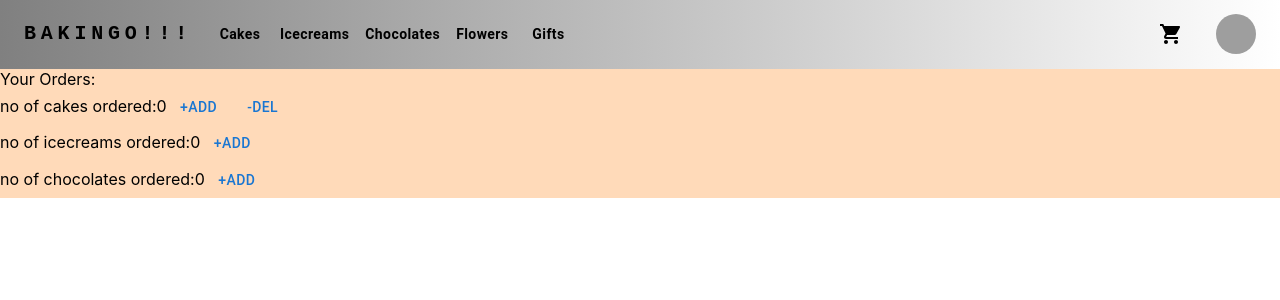
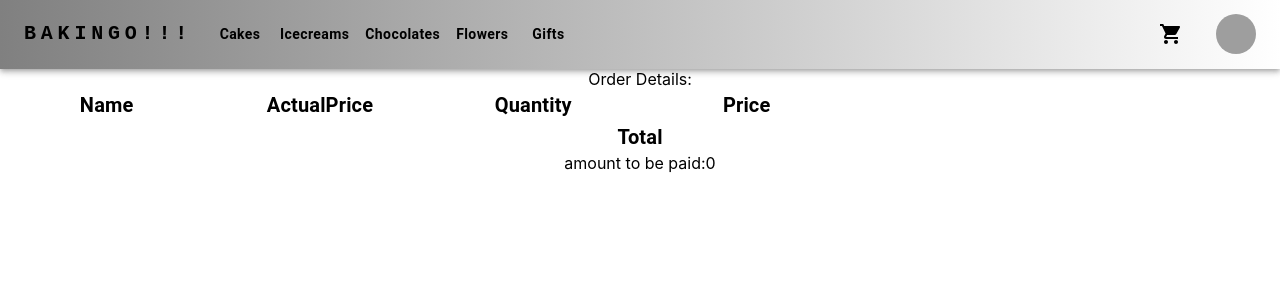
Before and after one commit to gsrrinathreddy/surya-react-ims, a React (Create React App) app: page /cart in a window 1280 px wide. Shown: the top 300 px of the page. Built offline with nearby package versions, Linux system fonts and the light colour scheme; grey boxes are pictures that could not be loaded.

Commit message:
cartspage updated
made necessary changes in cartspage by adding items description

```diff
--- a/src/components/Mediacard/index.js
+++ b/src/components/Mediacard/index.js
@@ -70,7 +70,7 @@ export default function MediaCard(props) {
     let title=props.title;
     let photo=props.photo;
     let price=props.price
-    let dicountedPrice=props.discountedPrice
+    let discountedPrice=props.discountedPrice
     let clr=props.clr
     let ordername=props.ordername
 
@@ -84,6 +84,13 @@ export default function MediaCard(props) {
 
 
   };
+  let params={
+    title:title,
+    price:price,
+    discountedPrice:discountedPrice,
+    qty:parseInt(qty)
+
+  }
 
   return (
 
@@ -134,13 +141,13 @@ export default function MediaCard(props) {
       <Box>
       <Button variant='contained' aria-label="cart " color="success" onClick={()=>{
       if (ordername=="cake") {
-        dispatch(ckorder(qty))
+        dispatch(ckorder(params))
 
       }
        else if (ordername=="icecream") {
-        dispatch(iceOrd(qty))
+        dispatch(iceOrd(params))
        } else if(ordername=="chocolate")  {
-        dispatch(chocorder(qty))
+        dispatch(chocorder(params))
       }
 
       }}>
@@ -175,7 +182,7 @@ export default function MediaCard(props) {
 
           <Typography ><del>actualprice:{price}</del></Typography>
           <Typography >
-         Discounted Price: {dicountedPrice}
+         Discounted Price: {discountedPrice}
           </Typography>
 
         </CardContent>
--- a/src/features/cake/cakeslice.js
+++ b/src/features/cake/cakeslice.js
@@ -14,7 +14,7 @@ const cakeSlice=createSlice({
            }else{
 
             state.noOfcakes-=action.payload
-            state.noOfordered+=parseInt(action.payload)
+            state.noOfordered+=parseInt(action.payload.qty)
            }
         },
         restocked:(state,action)=>{
--- /dev/null
+++ b/src/features/cart/cartslice.js
@@ -0,0 +1,64 @@
+import {createSlice} from '@reduxjs/toolkit';
+
+const initialState={
+    cartList:[],
+    totalItems:0
+}
+
+const cartSlice=createSlice({
+    name:'cart',
+    initialState,
+    extraReducers:{
+        ['cake/ordered']:(state,action)=>{
+
+            console.log('cart',action.payload);
+
+            state.cartList.push(action.payload);
+
+            state.totalItems +=parseInt(action.payload.qty);
+
+        },
+
+        ['chocolate/ordered']:(state,action)=>{
+
+            console.log('cart',action.payload)
+
+            state.cartList.push(action.payload);
+
+            state.totalItems +=parseInt(action.payload.qty);
+
+        },
+
+        ['flower/ordered']:(state,action)=>{
+
+            console.log('cart',action.payload)
+
+            state.cartList.push(action.payload);
+
+            state.totalItems +=parseInt(action.payload.qty);
+
+        },
+
+        ['gift/ordered']:(state,action)=>{
+
+            console.log('cart',action.payload);
+
+            state.cartList.push(action.payload);
+
+            state.totalItems +=parseInt(action.payload.qty);
+
+        },
+
+        ['ice/ordered']:(state,action)=>{
+
+            console.log('cart',action.payload);
+
+            state.cartList.push(action.payload);
+
+            state.totalItems +=parseInt(action.payload.qty);
+
+        }
+    }
+})
+
+export default cartSlice.reducer
--- a/src/features/chocolates/chocslice.js
+++ b/src/features/chocolates/chocslice.js
@@ -11,7 +11,7 @@ const chocoSlice=createSlice({
     reducers:{
         ordered:(state,action)=>{
             state.noOfchoclates-=action.payload;
-            state.orderChcos+=parseInt(action.payload)
+            state.orderChcos+=parseInt(action.payload.qty)
         },
         restocked:(state,action)=>{
             state.noOfchoclates+=action.payload
--- a/src/features/iceCream/icecreamSlice.js
+++ b/src/features/iceCream/icecreamSlice.js
@@ -16,7 +16,7 @@ const iceSlice=createSlice({
             }
             else{
                 state.noOficecreams-=action.payload
-                state.noOfordered+=parseInt(action.payload)
+                state.noOfordered+=parseInt(action.payload.qty)
             }
         },
         restocked:(state,action)=>{
--- a/src/pages/cartspage/index.js
+++ b/src/pages/cartspage/index.js
@@ -1,10 +1,11 @@
 import { useSelector,useDispatch } from "react-redux";
 import Box from '@mui/material/Box';
-import { Button } from "@mui/material";
+import { Button ,Typography,Grid} from "@mui/material";
 import { ordered,cancelled} from "../../features/cake/cakeslice";
 import { useEffect, useState } from "react";
 import { ordered as icecreamorder } from "../../features/iceCream/icecreamSlice";
 import { ordered as chocorder } from "../../features/chocolates/chocslice";
+import { useNavigate } from "react-router-dom";
 
 
 
@@ -14,46 +15,199 @@ export default function CartsPage(){
   const orderedcakes=useSelector((state)=>state.cake.noOfordered)
   const orderedicecreams=useSelector((state)=>state.ice.noOfordered)
   const chocs=useSelector((state)=>state.chocolate.orderChcos)
+  const cartList=useSelector((state)=>state.cart.cartList)
+  console.log(cartList)
+  const navigate=useNavigate()
+  let sum=0
 
     return(
         <>
-        { <Box sx={{ width:'100%',backgroundColor:'peachpuff', textAlign:'left' }}>
-        Your Orders:
-        <br/>
+         <Box>
 
-      no of cakes ordered:{orderedcakes}
-      <Button onClick={()=>{
-        dispatch(ordered(1))
-      }}>
-        +Add
-      </Button>
-      <Button onClick={()=>{
+                Order Details:
 
-      if(orderedcakes>=1){
-        dispatch(cancelled(1))
-      }else{
-        console.log("out of stock")
-      }}
-      }>-Del</Button>
-      <br/>
-      no of icecreams ordered:{orderedicecreams}
+                <Grid container>
 
-      <Button onClick={()=>{
-        dispatch(icecreamorder(1))
-      }}>
-        +Add
-      </Button>
-      <br/>
-        no of chocolates ordered:{chocs}
+                    <Grid md={2}>
 
-      <Button onClick={()=>{
-      dispatch(chocorder(1))
-      }}>
-      +Add
-      </Button>
+                <Typography variant='h6' sx={{fontWeight:'bold'}}>Name</Typography>
 
-        </Box> }
+                {
 
-        </>
+                    cartList.map((item)=>{
+
+                        return(
+
+                            <Typography>
+
+                            {item.title}
+
+                            </Typography>
+
+                        )
+
+                    })
+
+                }
+
+                </Grid>
+
+                <Grid md={2}>
+
+                <Typography variant='h6' sx={{fontWeight:'bold'}}>
+
+                    ActualPrice
+
+                    </Typography>
+
+                    {
+
+                        cartList.map((item)=>{
+
+                            return(
+
+                                <Typography>
+
+                                    {item.discountedPrice}
+
+                                </Typography>
+
+
+
+                            )
+
+                        })
+
+                    }
+
+                    </Grid>
+
+
+
+                    <Grid md={2}>
+
+                    <Typography variant='h6' sx={{fontWeight:'bold'}}>
+
+                    Quantity
+
+                    </Typography>
+
+                    {
+
+                        cartList.map((item)=>{
+
+                            return(
+
+                                <Typography>
+
+                                    {item.qty}
+
+                                </Typography>
+
+
+
+                            )
+
+                        })
+
+                    }
+
+                    </Grid>
+
+
+
+                    <Grid md={2}>
+
+                   <Typography variant='h6' sx={{fontWeight:'bold'}}>
+
+                    Price
+
+                    </Typography>
+
+                    {
+
+                        cartList.map((item)=>{
+
+                            return(
+
+                                <Typography>
+
+                                    {item.qty*item.discountedPrice}
+
+
+
+                                </Typography>
+
+
+
+                            )
+
+                        })
+
+                    }
+
+                    </Grid>
+
+                    </Grid>
+
+                    <Typography variant='h6' sx={{fontWeight:'bold'}}>
+
+                    Total
+
+                    </Typography>
+
+                    {
+
+
+                        cartList.map((item)=>{
+                          sum+=(item.qty*item.discountedPrice)
+                            return(
+
+                                <Typography>
+
+                                </Typography>
+
+                            )
+                        })
+
+                    }
+                   amount to be paid:{sum}
+                    </Box>
+{/*
+                <Button onClick={()=>navigate('order-summary')}>Place Order</Button> */}
+
+                </>
     )
-}
+                  }
+
+
+      // no of cakes ordered:{orderedcakes}
+      // <Button onClick={()=>{
+      //   dispatch(ordered(1))
+      // }}>
+      //   +Add
+      // </Button>
+      // <Button onClick={()=>{
+
+      // if(orderedcakes>=1){
+      //   dispatch(cancelled(1))
+      // }else{
+      //   console.log("out of stock")
+      // }}
+      // }>-Del</Button>
+      // <br/>
+      // no of icecreams ordered:{orderedicecreams}
+
+      // <Button onClick={()=>{
+      //   dispatch(icecreamorder(1))
+      // }}>
+      //   +Add
+      // </Button>
+      // <br/>
+      //   no of chocolates ordered:{chocs}
+
+      // <Button onClick={()=>{
+      // dispatch(icecreamorder(1))
+      // }}>
+      // +Add
+      // </Button>
--- a/src/store/store.js
+++ b/src/store/store.js
@@ -3,11 +3,14 @@ import cakereducer from '../features/cake/cakeslice';
 import logger from 'redux-logger'
 import icereducer from '../features/iceCream/icecreamSlice';
 import chocreducer from '../features/chocolates/chocslice'
+import cartreducer from '../features/cart/cartslice'
+
 const store=configureStore({
     reducer:{
         cake:cakereducer,
         ice:icereducer,
-        chocolate:chocreducer
+        chocolate:chocreducer,
+        cart:cartreducer
     },
     middleware:getDefaultMiddleware=>getDefaultMiddleware().concat(logger)
 })
```
